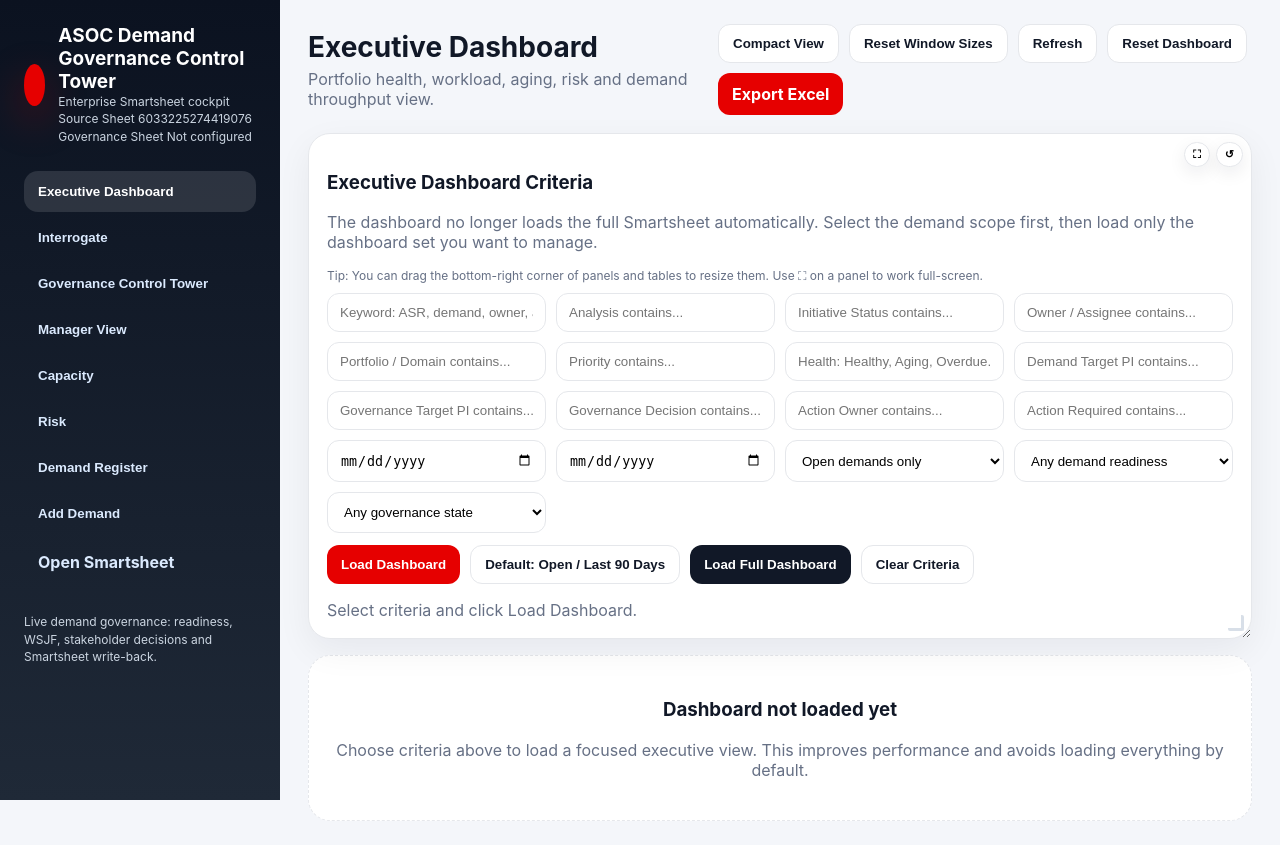
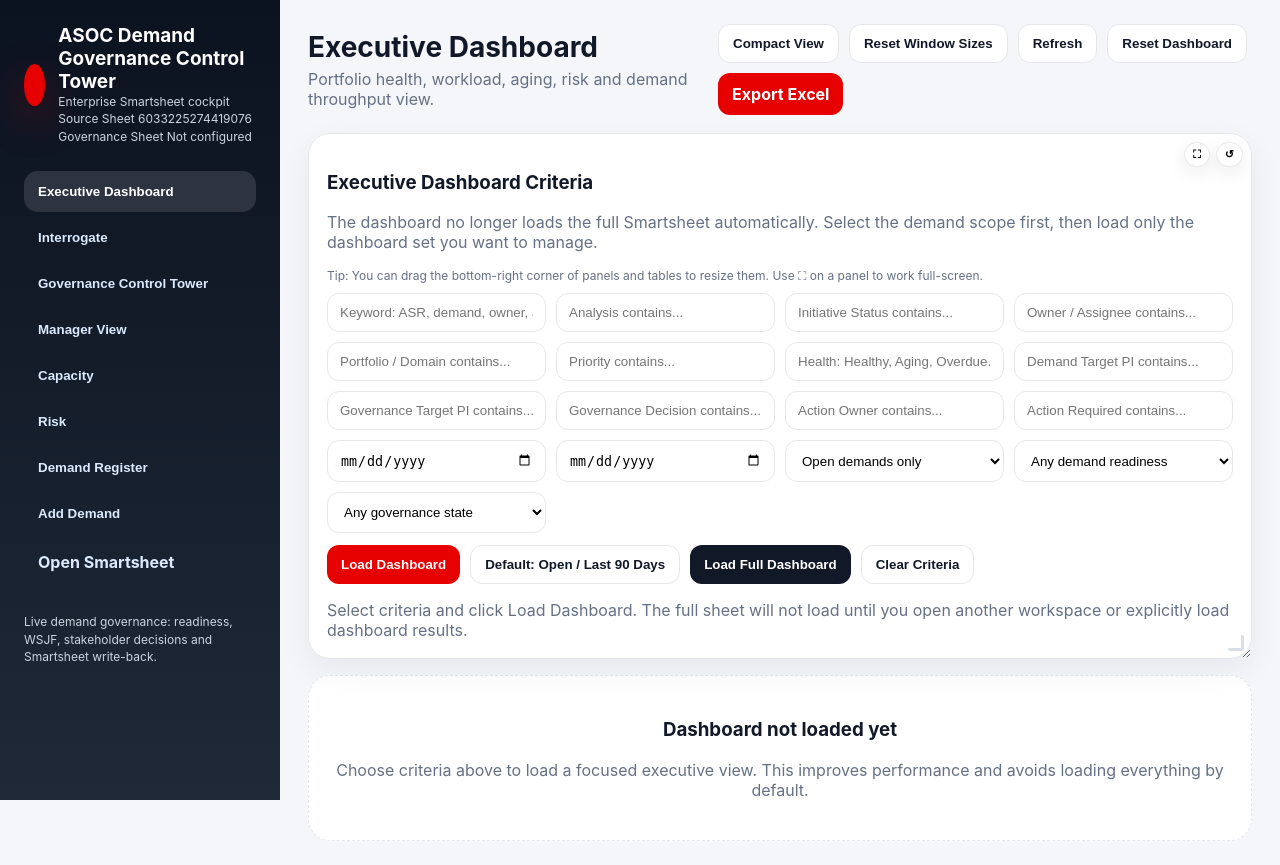
Before and after one commit to rezaanmarlie-afk/asoc-render-app, a FastAPI app: page / in a window 1280 px wide. Before the commit the page ends 821 px from the top, so only its background shows below. Run offline with FastAPI, Linux system fonts and the light colour scheme.

Commit message:
Remove autorefresh from dashboard

```diff
--- a/app.py
+++ b/app.py
@@ -1299,6 +1299,26 @@ def api_dashboard():
     return dash
 
 
+def resolve_dashboard_filter_payload(payload: FilterPayload, keys: Dict[str, Optional[str]], df: pd.DataFrame) -> FilterPayload:
+    """Resolve lightweight UI aliases such as __key__:analysis to real columns.
+
+    This lets the Executive Dashboard open without first loading the full sheet
+    in the browser. The backend knows the actual Smartsheet columns after it
+    builds the combined demand + governance dataframe.
+    """
+    resolved_rules = []
+    for rule in payload.rules:
+        col = rule.column
+        if isinstance(col, str) and col.startswith("__key__:"):
+            key = col.split(":", 1)[1]
+            col = keys.get(key) or col
+        # Keep governance/system columns unchanged. Drop only aliases that still
+        # do not resolve to an actual dataframe column.
+        if col in df.columns:
+            resolved_rules.append(FilterRule(column=col, operator=rule.operator, value=rule.value))
+    return FilterPayload(rules=resolved_rules, logic=payload.logic, limit=payload.limit)
+
+
 @app.post("/api/dashboard/filter")
 def api_dashboard_filter(payload: FilterPayload):
     """Build the Executive Governance Dashboard from selected criteria.
@@ -1310,6 +1330,7 @@ def api_dashboard_filter(payload: FilterPayload):
     """
     sheet, df, keys = build_governance_dashboard_dataframe()
     enriched_all = enrich_quality(df, keys)
+    payload = resolve_dashboard_filter_payload(payload, keys, enriched_all)
     filtered = apply_filter_rules(enriched_all, payload) if payload.rules else enriched_all
     enriched = enrich_quality(filtered, keys)
     dashboard = dashboard_from_df(sheet, enriched, keys)
--- a/templates/index.html
+++ b/templates/index.html
@@ -251,8 +251,12 @@ table{min-width:max-content}td{max-width:520px;word-break:break-word}.wide-text{
 let SHEET=null, DASH=null, FILTERS=null, charts={}, ruleSeq=0, CURRENT_DASH_SOURCE='full', CURRENT_DETAIL=null, DETAIL_DIRTY={}, CURRENT_GOV_ROW=null;
 const OPERATORS=[['contains','contains'],['equals','equals'],['not_equals','not equals'],['not_contains','does not contain'],['starts_with','starts with'],['ends_with','ends with'],['blank','is blank'],['not_blank','is not blank'],['greater_than','greater than'],['less_than','less than'],['greater_or_equal','greater or equal'],['less_or_equal','less or equal'],['date_after','date after'],['date_before','date before'],['date_on','date on']];
 const titles={dashboard:['Executive Dashboard','Portfolio health, workload, aging, risk and demand throughput view.'],interrogate:['Interrogate','Build column-specific filters and drive dashboard insights from the result set.'],governance:['Governance Control Tower','Live RTE stakeholder discussion, readiness, WSJF and Governance Register submission.'],manager:['Manager View','Capacity, quality and readiness cockpit for daily demand management.'],capacity:['Capacity','Team workload, weighted load, overload and WIP risk view.'],risk:['Risk','Prioritised risk panel based on readiness, aging and capacity risk.'],register:['Demand Register','Select a demand, inspect all details, update fields and write back to Smartsheet.'],add:['Add Demand','Create a new demand directly in Smartsheet.']};
-function show(id,btn){document.querySelectorAll('.section').forEach(s=>s.classList.remove('active'));document.getElementById(id).classList.add('active');document.querySelectorAll('.nav button').forEach(b=>b.classList.remove('active'));if(btn&&btn.tagName==='BUTTON')btn.classList.add('active');document.getElementById('pageTitle').textContent=titles[id][0];document.getElementById('pageSub').textContent=titles[id][1];}
-async function loadAll(){setLoad(true);try{const [sheet,sug]=await Promise.all([fetch('/api/sheet').then(ok),fetch('/api/interrogate/suggestions').then(ok)]);SHEET=sheet;FILTERS=sug.filters;DASH=null;CURRENT_DASH_SOURCE='not_loaded';renderDashboardNotLoaded();renderForm();renderTable();renderGovernanceSearch();renderSuggestions(sug.suggestions);if(!document.querySelector('#rules .filter-rule')) addRule();updateBanner();}catch(e){alert('Failed to load data: '+e.message)}finally{setLoad(false)}}
+function show(id,btn){document.querySelectorAll('.section').forEach(s=>s.classList.remove('active'));document.getElementById(id).classList.add('active');document.querySelectorAll('.nav button').forEach(b=>b.classList.remove('active'));if(btn&&btn.tagName==='BUTTON')btn.classList.add('active');document.getElementById('pageTitle').textContent=titles[id][0];document.getElementById('pageSub').textContent=titles[id][1];if(id!=='dashboard') ensureAppDataLoaded();}
+const DEFAULT_KEY_COLUMNS={reference:'__key__:reference',demand:'__key__:demand',analysis:'__key__:analysis',initiative_status:'__key__:initiative_status',status:'__key__:status',priority:'__key__:priority',assignee:'__key__:assignee',requestor:'__key__:requestor',created:'__key__:created',due:'__key__:due',portfolio:'__key__:portfolio'};
+const DEFAULT_DASH_COLUMNS=['__key__:reference','__key__:demand','__key__:analysis','__key__:initiative_status','__key__:status','__key__:priority','__key__:assignee','__key__:requestor','__key__:created','__key__:due','__key__:portfolio','_health','_age_days','_age_bucket','_is_overdue','_is_closed','_readiness','_confidence','Governance - Target PI','Governance - Governance Decision','Governance - Action Owner','Governance - Action Required','_has_governance_commitment','_has_open_action','_governance_action_overdue'];
+let APP_DATA_LOADED=false, APP_DATA_LOADING=false;
+async function loadAll(){DASH=null;CURRENT_DASH_SOURCE='not_loaded';SHEET={sheet_name:'Not loaded yet',column_titles:DEFAULT_DASH_COLUMNS,key_columns:DEFAULT_KEY_COLUMNS,rows:[]};FILTERS=[];renderDashboardNotLoaded();updateBanner();document.getElementById('dashboardCriteriaStatus').textContent='Select criteria and click Load Dashboard. The full sheet will not load until you open another workspace or explicitly load dashboard results.';}
+async function ensureAppDataLoaded(){if(APP_DATA_LOADED||APP_DATA_LOADING)return;APP_DATA_LOADING=true;setLoad(true);try{const [sheet,sug]=await Promise.all([fetch('/api/sheet').then(ok),fetch('/api/interrogate/suggestions').then(ok)]);SHEET=sheet;FILTERS=sug.filters;APP_DATA_LOADED=true;renderForm();renderTable();renderGovernanceSearch();renderSuggestions(sug.suggestions);if(!document.querySelector('#rules .filter-rule')) addRule();updateBanner();}catch(e){alert('Failed to load workspace data: '+e.message)}finally{APP_DATA_LOADING=false;setLoad(false)}}
 async function ok(r){if(!r.ok){let msg=await r.text();throw new Error(r.status+' '+r.statusText+' '+msg)}return r.json()} function setLoad(v){document.getElementById('loading').classList.toggle('on',v)}
 function metric(id,val,suffix=''){let el=document.getElementById(id); if(el) el.textContent=(val??0)+suffix}
 function renderDashboard(){if(!DASH){renderDashboardNotLoaded();return;}document.getElementById('dashboardEmpty').style.display='none';document.getElementById('dashboardContent').style.display='block';const m=DASH.metrics||{};metric('mTotal',m.total_demands);metric('mOpen',m.open_demands);metric('mClosed',m.closed_demands);metric('mOverdue',m.overdue_demands);metric('mAging',m.aging_over_30);metric('mAvg',m.avg_age_open,'d');metric('mReady',m.ready_percent,'%');metric('mNotReady',m.not_ready);metric('mHighRisk',m.high_risk);metric('mTeamLoad',m.team_load_percent,'%');metric('mGovCommitted',m.governance_committed);metric('mGovNotDiscussed',m.governance_not_discussed);metric('mGovOpenActions',m.governance_open_actions);metric('mGovOverdueActions',m.governance_overdue_actions);draw('healthChart','doughnut',DASH.charts.health);draw('priorityChart','bar',DASH.charts.priority);draw('statusChart','bar',DASH.charts.status);draw('assigneeChart','bar',DASH.charts.assignee);draw('ageChart','bar',DASH.charts.age_bucket);draw('readinessChart','doughnut',DASH.charts.readiness);draw('confidenceChart','bar',DASH.charts.confidence);draw('govPiChart','bar',DASH.charts.governance_by_pi);draw('govOwnerChart','bar',DASH.charts.governance_action_owner);draw('govDecisionChart','bar',DASH.charts.governance_decision);draw('govReadinessChart','doughnut',DASH.charts.governance_readiness);renderGovernanceActions();renderRisk();renderV8Views();updateBanner();}
@@ -269,13 +273,13 @@ function renderGovernanceActions(){
 function updateBanner(){const b=document.getElementById('filterBanner');if(CURRENT_DASH_SOURCE==='filtered'||CURRENT_DASH_SOURCE==='criteria'){b.classList.add('on');b.innerHTML='Dashboard is showing a criteria-filtered demand set. Click <b>Reset Dashboard</b> to clear the view, or <b>Load Full Dashboard</b> if you really need everything.';}else{b.classList.remove('on');b.innerHTML='';}}
 function clearDashboardFilter(){DASH=null;CURRENT_DASH_SOURCE='not_loaded';renderDashboardNotLoaded();updateBanner();}
 function renderSuggestions(items){document.getElementById('suggestions').innerHTML=items.map(s=>`<button class="chip" onclick="quickQuery('${esc(s)}')">${escapeHtml(s)}</button>`).join('')}
-function quickQuery(s){clearRules();const keys=SHEET.key_columns||{};if(s.toLowerCase().includes('overdue'))addRule('_health','equals','Overdue');else if(s.toLowerCase().includes('older than 30'))addRule('_age_days','greater_than','30');else if(s.toLowerCase().includes('blank assignee'))addRule(keys.assignee||'Assignee','blank','');else if(s.toLowerCase().includes('high priority')){addRule(keys.priority||'Priority','contains','High');addRule('_health','not_equals','Closed');}else addRule(keys.demand||SHEET.column_titles[0],'contains',s);applyFilter(true);}
+async function quickQuery(s){await ensureAppDataLoaded();clearRules();const keys=SHEET.key_columns||{};if(s.toLowerCase().includes('overdue'))addRule('_health','equals','Overdue');else if(s.toLowerCase().includes('older than 30'))addRule('_age_days','greater_than','30');else if(s.toLowerCase().includes('blank assignee'))addRule(keys.assignee||'Assignee','blank','');else if(s.toLowerCase().includes('high priority')){addRule(keys.priority||'Priority','contains','High');addRule('_health','not_equals','Closed');}else addRule(keys.demand||SHEET.column_titles[0],'contains',s);applyFilter(true);}
 function addRule(column='',operator='contains',value=''){const id=++ruleSeq;const cols=[...(SHEET?.column_titles||[]),'_health','_age_days','_age_bucket','_is_overdue','_quality_score','_readiness','_confidence'];const html=`<div class="filter-rule" data-rule="${id}"><div class="filter-head"><b>Rule ${id}</b><button class="danger mini" onclick="removeRule(${id})">Remove</button></div><div class="filterbar"><select class="rule-col">${cols.map(c=>`<option ${c===column?'selected':''}>${escapeHtml(c)}</option>`).join('')}</select><select class="rule-op">${OPERATORS.map(([v,t])=>`<option value="${v}" ${v===operator?'selected':''}>${t}</option>`).join('')}</select><input class="rule-val" placeholder="Criteria value" value="${escapeHtml(value)}"><button class="btn ghost" onclick="previewDistinct(this)">Values</button></div><div class="muted distinct-values"></div></div>`;document.getElementById('rules').insertAdjacentHTML('beforeend',html)}
 function removeRule(id){document.querySelector(`[data-rule="${id}"]`)?.remove()} function clearRules(){document.getElementById('rules').innerHTML='';}
 function getRules(){return [...document.querySelectorAll('#rules .filter-rule')].map(el=>({column:el.querySelector('.rule-col').value,operator:el.querySelector('.rule-op').value,value:el.querySelector('.rule-val').value})).filter(r=>r.column && (r.value || ['blank','not_blank'].includes(r.operator)));}
 function findColByHint(hints){const cols=(SHEET?.column_titles||[]);for(const h of hints){const found=cols.find(c=>c.toLowerCase().includes(h));if(found)return found;}return null;}
 function addDashRule(rules,column,operator,value){if(column && value!==undefined && value!==null && String(value).trim()!==''){rules.push({column,operator,value});}}
-function dashboardRulesFromCriteria(defaultMode=false){const keys=SHEET?.key_columns||{};const rules=[];const keyword=document.getElementById('dashKeyword')?.value.trim();const analysis=document.getElementById('dashAnalysis')?.value.trim();const istatus=document.getElementById('dashInitiativeStatus')?.value.trim();const owner=document.getElementById('dashOwner')?.value.trim();const portfolio=document.getElementById('dashPortfolio')?.value.trim();const priority=document.getElementById('dashPriority')?.value.trim();const health=document.getElementById('dashHealth')?.value.trim();const targetPi=document.getElementById('dashTargetPI')?.value.trim();const govTargetPi=document.getElementById('dashGovTargetPI')?.value.trim();const govDecision=document.getElementById('dashGovDecision')?.value.trim();const govActionOwner=document.getElementById('dashGovActionOwner')?.value.trim();const govAction=document.getElementById('dashGovAction')?.value.trim();const govCommit=document.getElementById('dashGovCommitment')?.value;const createdFrom=document.getElementById('dashCreatedFrom')?.value;const createdTo=document.getElementById('dashCreatedTo')?.value;const openOnly=document.getElementById('dashOpenOnly')?.value;const readiness=document.getElementById('dashReadiness')?.value;
+function dashboardRulesFromCriteria(defaultMode=false){const keys=(SHEET&&SHEET.key_columns)||DEFAULT_KEY_COLUMNS;const rules=[];const keyword=document.getElementById('dashKeyword')?.value.trim();const analysis=document.getElementById('dashAnalysis')?.value.trim();const istatus=document.getElementById('dashInitiativeStatus')?.value.trim();const owner=document.getElementById('dashOwner')?.value.trim();const portfolio=document.getElementById('dashPortfolio')?.value.trim();const priority=document.getElementById('dashPriority')?.value.trim();const health=document.getElementById('dashHealth')?.value.trim();const targetPi=document.getElementById('dashTargetPI')?.value.trim();const govTargetPi=document.getElementById('dashGovTargetPI')?.value.trim();const govDecision=document.getElementById('dashGovDecision')?.value.trim();const govActionOwner=document.getElementById('dashGovActionOwner')?.value.trim();const govAction=document.getElementById('dashGovAction')?.value.trim();const govCommit=document.getElementById('dashGovCommitment')?.value;const createdFrom=document.getElementById('dashCreatedFrom')?.value;const createdTo=document.getElementById('dashCreatedTo')?.value;const openOnly=document.getElementById('dashOpenOnly')?.value;const readiness=document.getElementById('dashReadiness')?.value;
   const targetPiCol=findColByHint(['target pi','pi']);
   if(keyword){addDashRule(rules,keys.reference||keys.demand||findColByHint(['asr','demand','description']),'contains',keyword);}
   addDashRule(rules,keys.analysis,'contains',analysis);
@@ -320,9 +324,9 @@ function renderDecisionMatrix(sum,cap){const load=sum.team_load_percent||0;const
 function renderManagerInsights(sum,cap){let txt=[];if(sum.not_ready)txt.push(`<b>${sum.not_ready}</b> demands are not ready for planning.`);if(sum.needs_clarification)txt.push(`<b>${sum.needs_clarification}</b> need clarification.`);if(sum.overloaded_resources)txt.push(`<b>${sum.overloaded_resources}</b> resources are overloaded.`);if(sum.high_risk)txt.push(`<b>${sum.high_risk}</b> high-risk demands need manager attention.`);if(!txt.length)txt.push('The current demand set looks stable based on quality, aging and capacity indicators.');document.getElementById('managerInsights').innerHTML='<ul><li>'+txt.join('</li><li>')+'</li></ul>';}
 function renderV8Risk(items){let html=(items||[]).map(x=>`<div class="card result-card"><b>Row ${x.row_number||''} - Quality ${x.quality_score}% - ${escapeHtml(x.readiness)}</b><p class="muted">Confidence: ${escapeHtml(x.confidence)} - Capacity Risk: ${escapeHtml(x.capacity_risk)}</p><p>${escapeHtml(x.reason||'')}</p><button class="btn soft mini" onclick="openDemandDetail(${x.row_id})">Open Demand</button> <button class="btn secondary mini" onclick="openGovernance(${x.row_id})">Govern</button></div>`).join('');document.getElementById('v8RiskList').innerHTML=html||'<p class="muted">No risk items found.</p>';}
 
-function renderTable(){if(!SHEET)return;let q=(document.getElementById('tableSearch')?.value||'').toLowerCase();let limit=parseInt(document.getElementById('visibleLimit')?.value||'100');let rows=SHEET.rows.filter(r=>!q||Object.values(r).join(' ').toLowerCase().includes(q)).slice(0,limit);let cols=visibleCols();let html='<thead><tr>'+cols.map(c=>`<th>${escapeHtml(c)}</th>`).join('')+'<th>Health</th><th>Actions</th></tr></thead><tbody>';for(const r of rows){html+='<tr>'+cols.map(c=>`<td>${escapeHtml(r[c]??'')}</td>`).join('')+`<td><span class="pill health-${r._health}">${r._health||''}</span></td><td><button class="btn soft mini" onclick="openDemandDetail(${r._row_id})">Open / Edit</button> <button class="btn secondary mini" onclick="openGovernance(${r._row_id})">Govern</button> <button class="danger mini" onclick="deleteRow(${r._row_id})">Delete</button></td></tr>`}document.getElementById('rowsTable').innerHTML=html+'</tbody>';}
+function renderTable(){if(!SHEET||!APP_DATA_LOADED)return;let q=(document.getElementById('tableSearch')?.value||'').toLowerCase();let limit=parseInt(document.getElementById('visibleLimit')?.value||'100');let rows=SHEET.rows.filter(r=>!q||Object.values(r).join(' ').toLowerCase().includes(q)).slice(0,limit);let cols=visibleCols();let html='<thead><tr>'+cols.map(c=>`<th>${escapeHtml(c)}</th>`).join('')+'<th>Health</th><th>Actions</th></tr></thead><tbody>';for(const r of rows){html+='<tr>'+cols.map(c=>`<td>${escapeHtml(r[c]??'')}</td>`).join('')+`<td><span class="pill health-${r._health}">${r._health||''}</span></td><td><button class="btn soft mini" onclick="openDemandDetail(${r._row_id})">Open / Edit</button> <button class="btn secondary mini" onclick="openGovernance(${r._row_id})">Govern</button> <button class="danger mini" onclick="deleteRow(${r._row_id})">Delete</button></td></tr>`}document.getElementById('rowsTable').innerHTML=html+'</tbody>';}
 function visibleCols(keys=SHEET?.key_columns||{}){let preferred=[keys.reference,keys.demand,keys.initiative_status,keys.status,keys.priority,keys.assignee,keys.requestor,keys.created,keys.due,keys.portfolio].filter(Boolean);let extra=(SHEET?.column_titles||[]).filter(c=>!preferred.includes(c)).slice(0,5);return [...preferred,...extra].slice(0,10)}
-function renderForm(){let form=document.getElementById('addForm');form.innerHTML='';(SHEET.column_titles||[]).forEach(c=>{let d=document.createElement('div');d.innerHTML=`<label class="label">${escapeHtml(c)}</label><input name="${escapeHtml(c)}" placeholder="${escapeHtml(c)}">`;form.appendChild(d)})}
+function renderForm(){let form=document.getElementById('addForm');if(!form||!APP_DATA_LOADED)return;form.innerHTML='';(SHEET.column_titles||[]).forEach(c=>{let d=document.createElement('div');d.innerHTML=`<label class="label">${escapeHtml(c)}</label><input name="${escapeHtml(c)}" placeholder="${escapeHtml(c)}">`;form.appendChild(d)})}
 async function submitDemand(){let values={};new FormData(document.getElementById('addForm')).forEach((v,k)=>{if(v)values[k]=v});let res=await fetch('/api/rows',{method:'POST',headers:{'Content-Type':'application/json'},body:JSON.stringify({values})}).then(ok);let pre=document.getElementById('addResult');pre.style.display='block';pre.textContent=JSON.stringify(res,null,2);await loadAll();}
 async function deleteRow(rowId){if(!confirm('Delete this row from Smartsheet?'))return;await fetch(`/api/rows/${rowId}`,{method:'DELETE'});await loadAll();}
 
```
